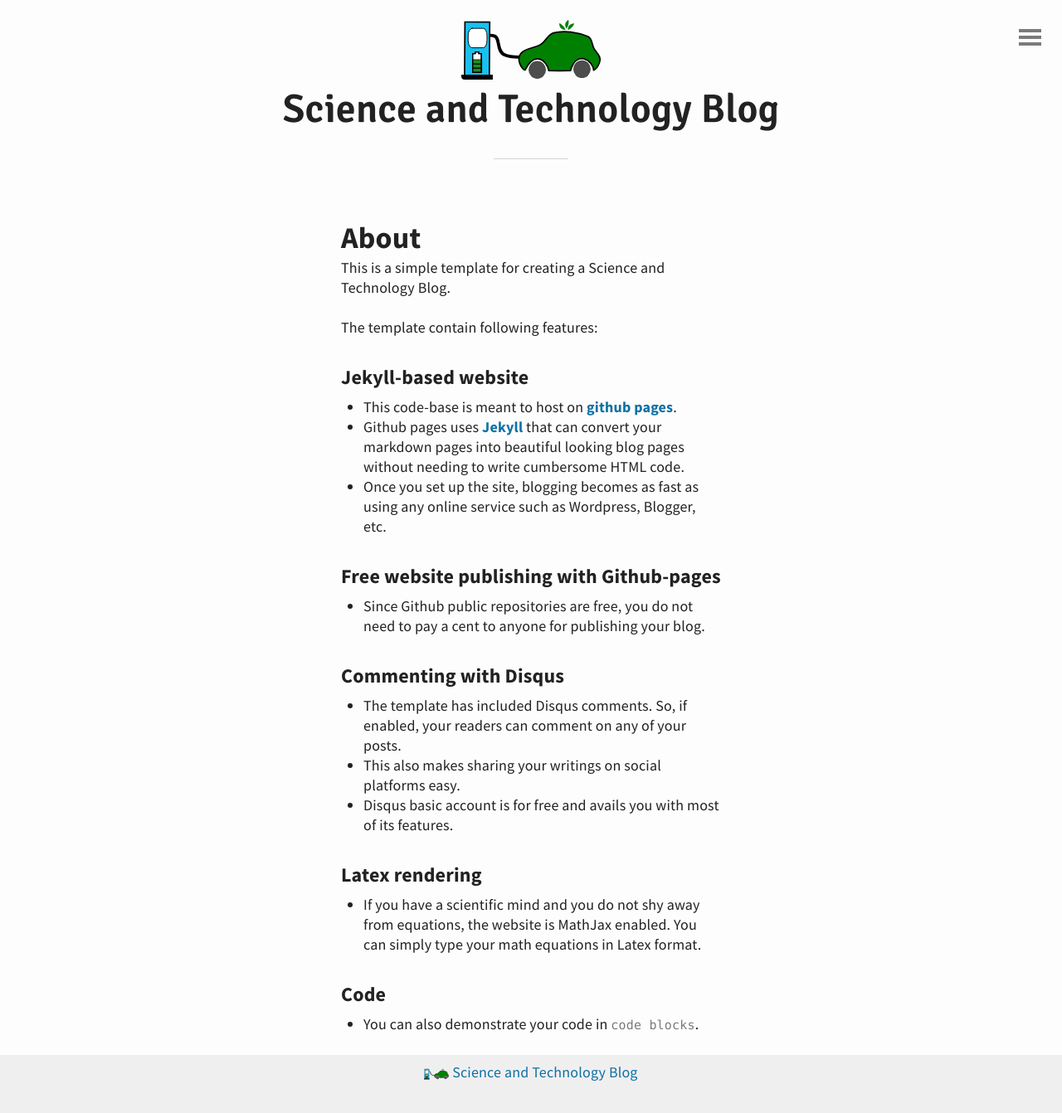
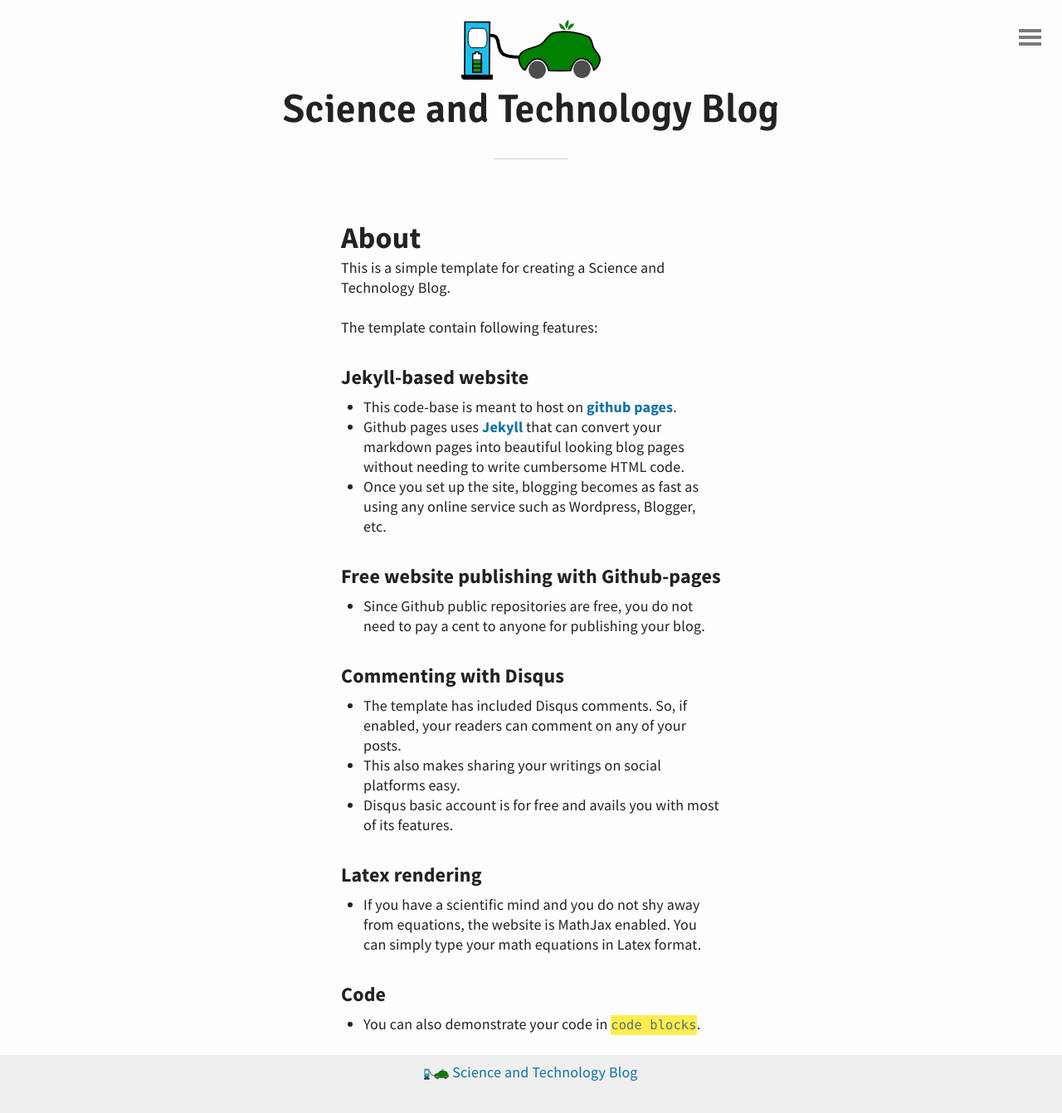
Before and after one commit to pranjaldhole/science-blog-template, a Jekyll site: the page built from about.md, in a window 1280 px wide. Shown: the whole page at 83% size. Built offline with Jekyll 4.4.1, drawn with Linux system fonts in a browser that asks for light colours.

Commit message:
code syntax inline code padding

```diff
--- a/_config.yml
+++ b/_config.yml
@@ -26,7 +26,7 @@ defaults:
 
 # Custom variables
 genre: "Science and Technology Blog" # Blog genre
-version: "1.0.0"    # Blog site version
+version: "1.0.1"    # Blog site version
 
 # Disqus comments
 comments: true      # used to enable disqus comments on site
@@ -37,6 +37,9 @@ custom_header: false
 custom_nav_footer: false
 reverse: false
 
+# Options: Visualizations
+pygments: true
+
 # Plugins
 plugins:
   - jekyll-paginate
--- a/_sass/typography.scss
+++ b/_sass/typography.scss
@@ -58,6 +58,21 @@ code {
   font-family: Consolas, Monaco, Lucida Console, Liberation Mono, DejaVu Sans Mono, Bitstream Vera Sans Mono, Courier New;
 }
 
+p > code,
+  li > code {
+    font-size: 85%;
+    padding-top: 0.2em;
+    padding-bottom: 0.2em;
+    background-color: #ffed4e;
+    color: #586e75;
+
+    &::before,
+    &::after {
+      letter-spacing: -0.8em;
+      content: "\00a0";
+    }
+  }
+
 /*- Typography for big screen, based on 18px font-size -*/
 
 @media (min-width: 940px) { //Breakpoint set to 940px
```
Also changed, not shown: 1 other file.
